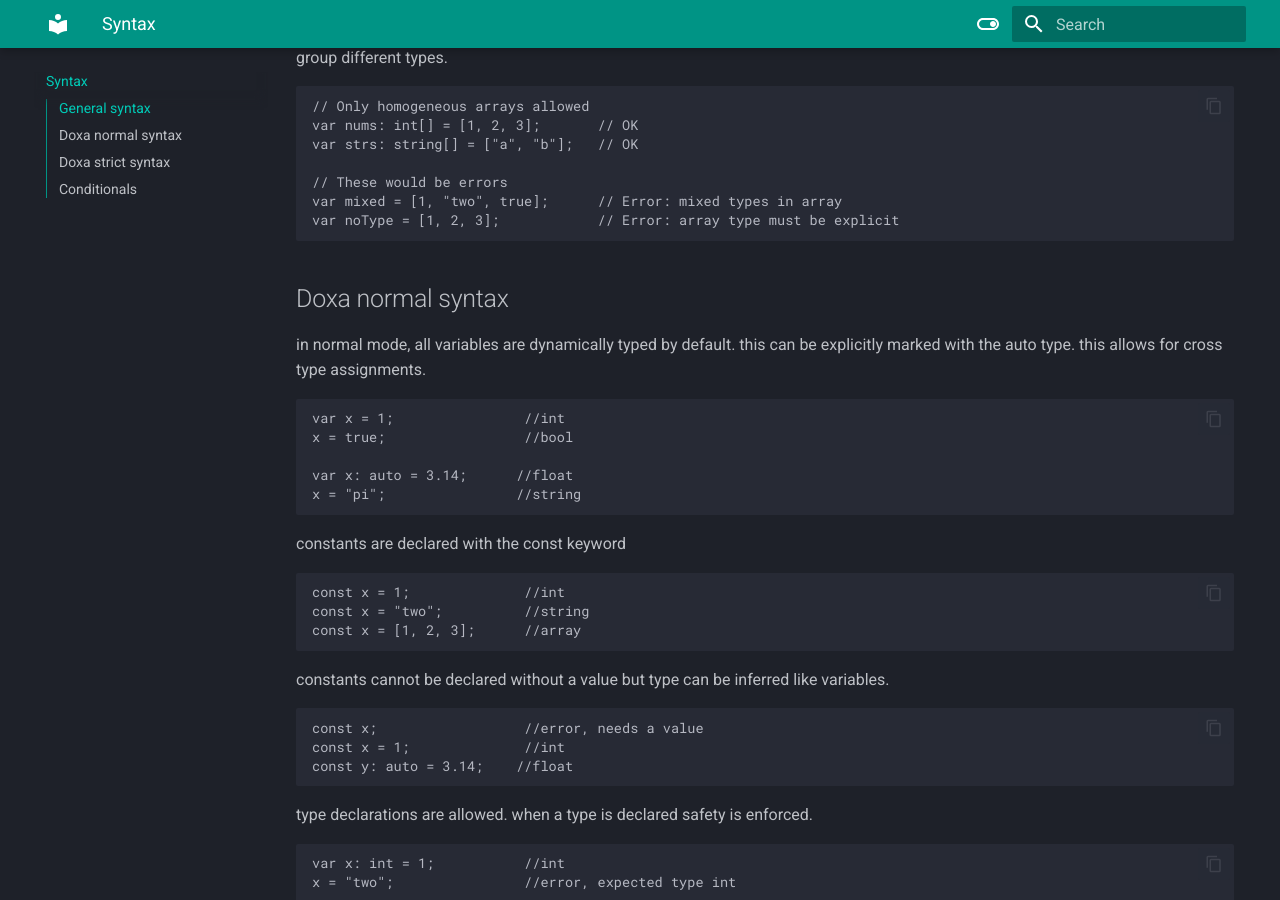
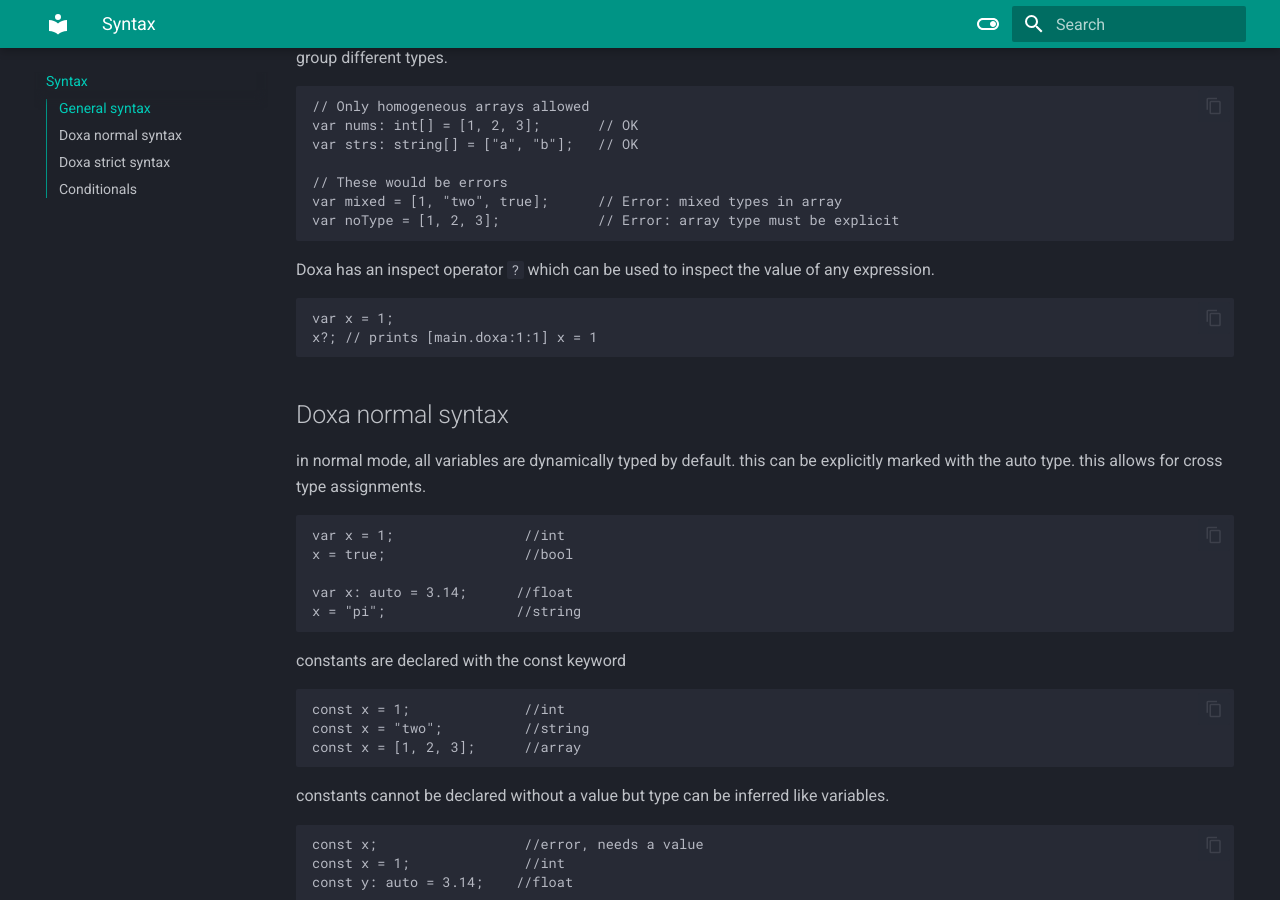
Before and after one commit to mirror-shades/doxa, an MkDocs documentation site: the page built from docs/syntax.md, in a window 1280 px wide and 900 px high, scrolled down 2342 px. Built offline with MkDocs 1.6.1 and Material for MkDocs 9.7.7, drawn with Linux system fonts in a browser that asks for light colours.

````diff
--- a/docs/syntax.md
+++ b/docs/syntax.md
@@ -122,6 +122,13 @@
 // These would be errors
 var mixed = [1, "two", true];      // Error: mixed types in array
 var noType = [1, 2, 3];            // Error: array type must be explicit
+```
+
+Doxa has an inspect operator `?` which can be used to inspect the value of any expression.
+
+```
+var x = 1;
+x?; // prints [main.doxa:1:1] x = 1
 ```
 
 ## Doxa normal syntax
````
Also changed, not shown: 8 other files.
